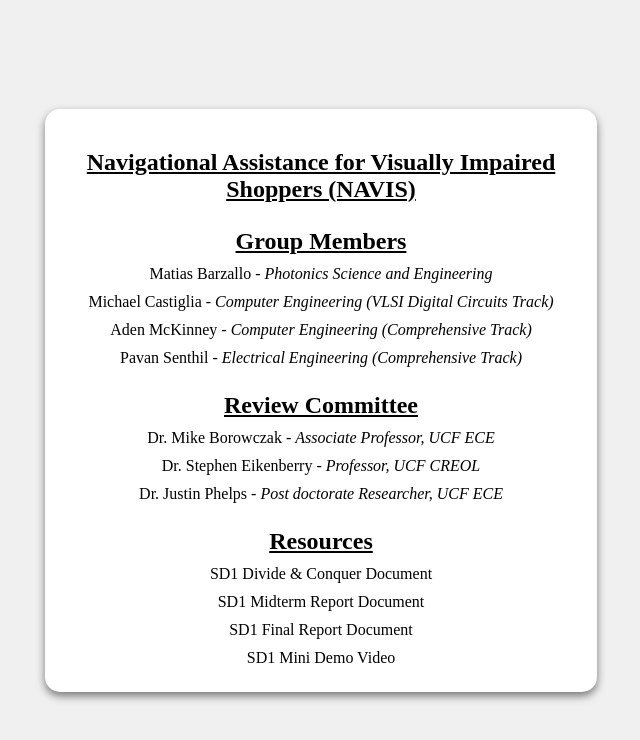
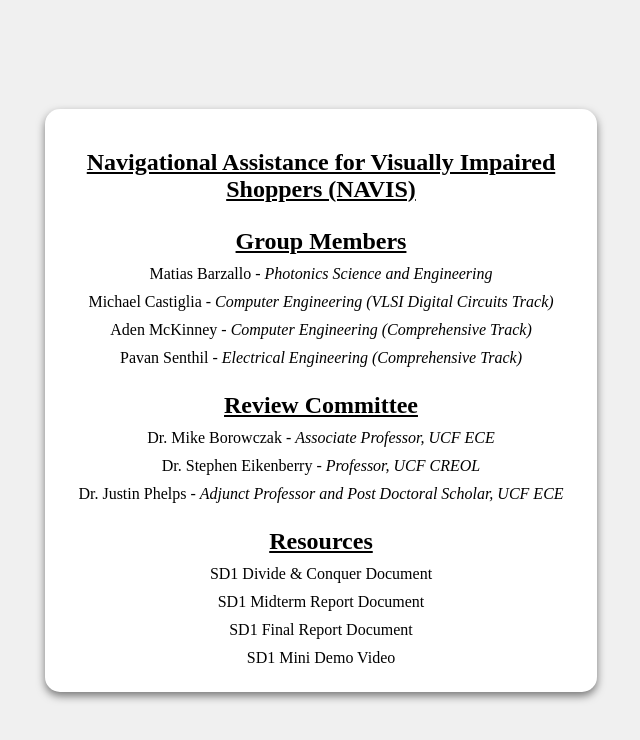
Before and after one commit to mcastiglia/seniordesignsite, a plain HTML site: page index.html in a window 1280 px wide. Shown: the whole page, without its empty margins (319-959 px from the left). Drawn offline with Linux system fonts and the light colour scheme.

Commit message:
Update index.html

```diff
--- a/index.html
+++ b/index.html
@@ -17,7 +17,7 @@
         <h2>Review Committee</h2>
         <p>Dr. Mike Borowczak - <i>Associate Professor, UCF ECE</i></p>
         <p>Dr. Stephen Eikenberry - <i>Professor, UCF CREOL</i></p>
-        <p>Dr. Justin Phelps - <i>Post doctorate Researcher, UCF ECE</i></p>
+        <p>Dr. Justin Phelps - <i>Adjunct Professor and Post Doctoral Scholar, UCF ECE</i></p>
         <h2>Resources</h2>
         <p><a href="dcdocument.pdf">SD1 Divide & Conquer Document</a>
         <p><a href="midtermdoc.pdf">SD1 Midterm Report Document</a>
```
